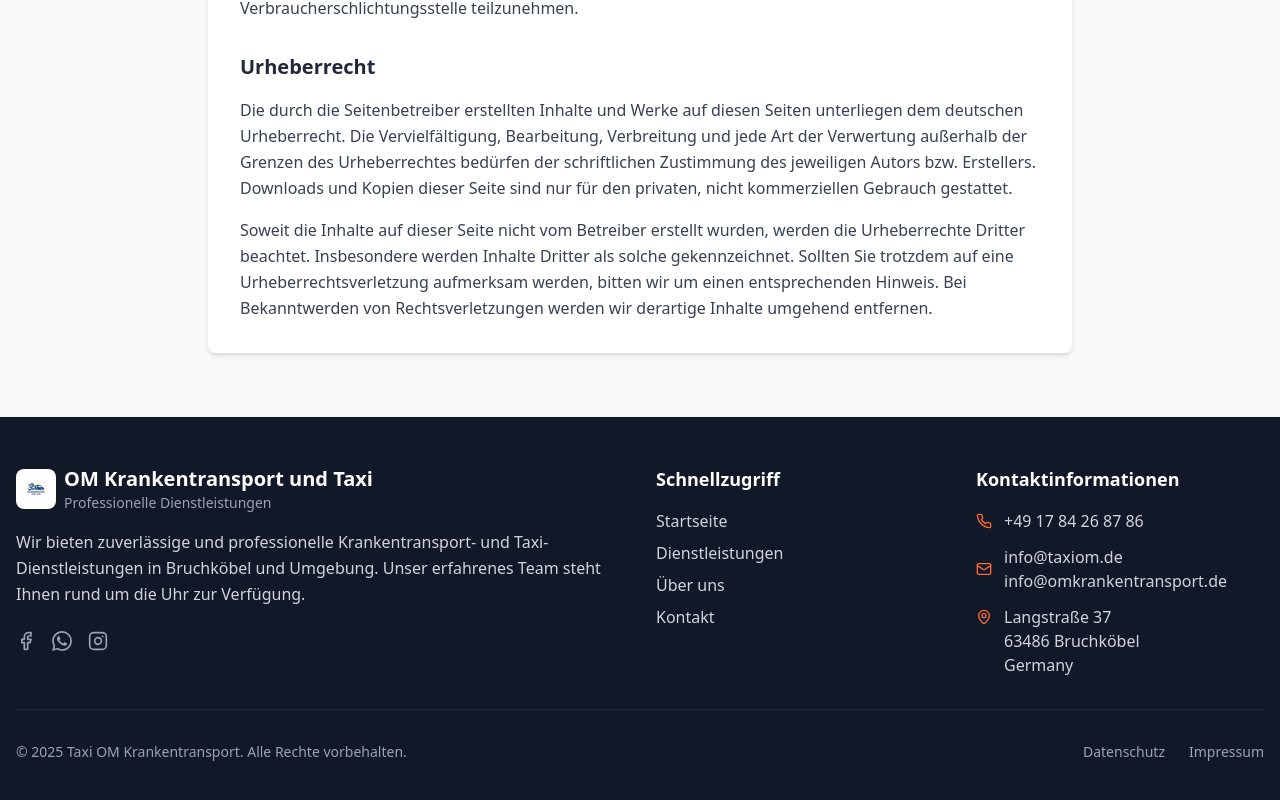
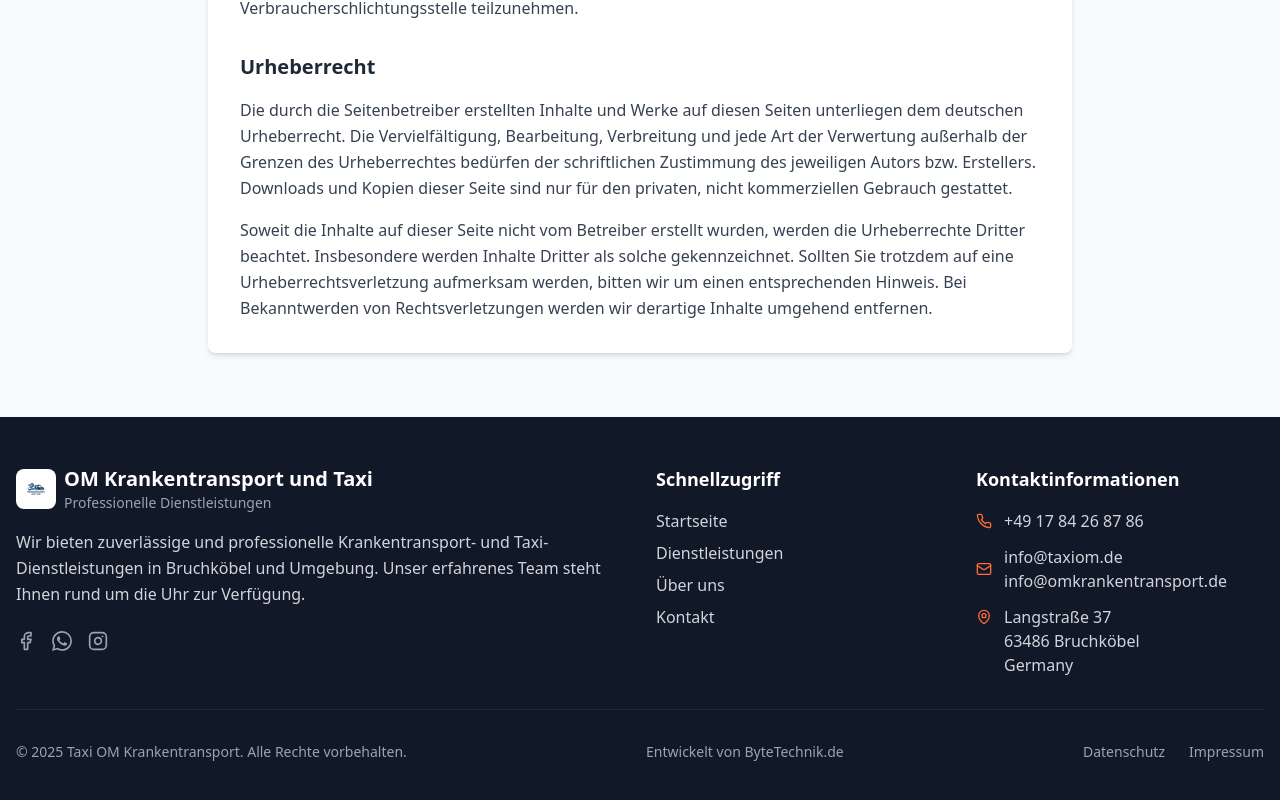
Before and after one commit to bytetechnik/frankfurt-care-transit-web, a React (Vite) app: page /imprint in a window 1280 px wide. Shown: the part 755-1555 px from the top of the page. Built offline with nearby package versions, Linux system fonts and the light colour scheme.

Commit message:
change in footer

```diff
--- a/src/components/Footer.tsx
+++ b/src/components/Footer.tsx
@@ -108,6 +108,9 @@ const Footer = () => {
             <p className="text-gray-400 text-sm mb-4 md:mb-0">
               {t('footer.rights_reserved')}
             </p>
+            <p className="text-gray-400 text-sm mb-4 md:mb-0">
+              {t('footer.developed_by')} <a href="https://bytetechnik.de" target="_blank" rel="noopener noreferrer" className="text-gray-400 hover:text-white transition-colors">ByteTechnik.de</a>
+            </p>
             <div className="flex space-x-6">
               <Link to="/privacy" className="text-gray-400 hover:text-white text-sm transition-colors">
                 {t('footer.privacy')}
--- a/src/translations/de.ts
+++ b/src/translations/de.ts
@@ -120,7 +120,8 @@ export const deTranslations = {
     all_rights_reserved: 'Alle Rechte vorbehalten',
     rights_reserved: '© 2025 Taxi OM Krankentransport. Alle Rechte vorbehalten.',
     privacy: 'Datenschutz',
-    imprint: 'Impressum'
+    imprint: 'Impressum',
+    developed_by: 'Entwickelt von',
   },
   // Contact Section
   contact: {
--- a/src/translations/en.ts
+++ b/src/translations/en.ts
@@ -121,7 +121,8 @@ export const enTranslations = {
     all_rights_reserved: 'All rights reserved',
     rights_reserved: '© 2025 Taxi OM Krankentransport. All rights reserved.',
     privacy: 'Privacy Policy',
-    imprint: 'Imprint'
+    imprint: 'Imprint',
+    developed_by: 'Developed by',
   },
   // Contact Section
   contact: {
```
